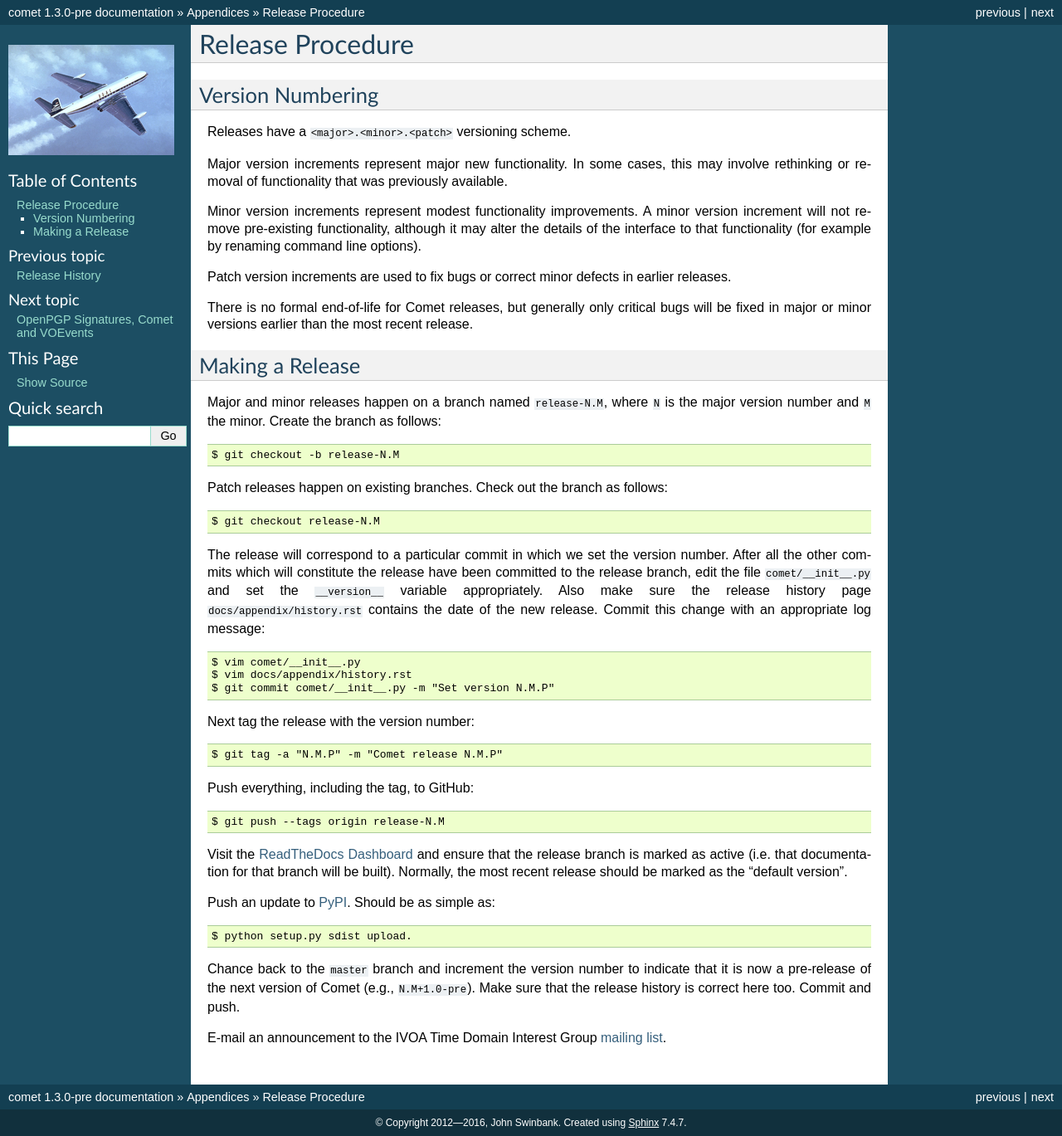
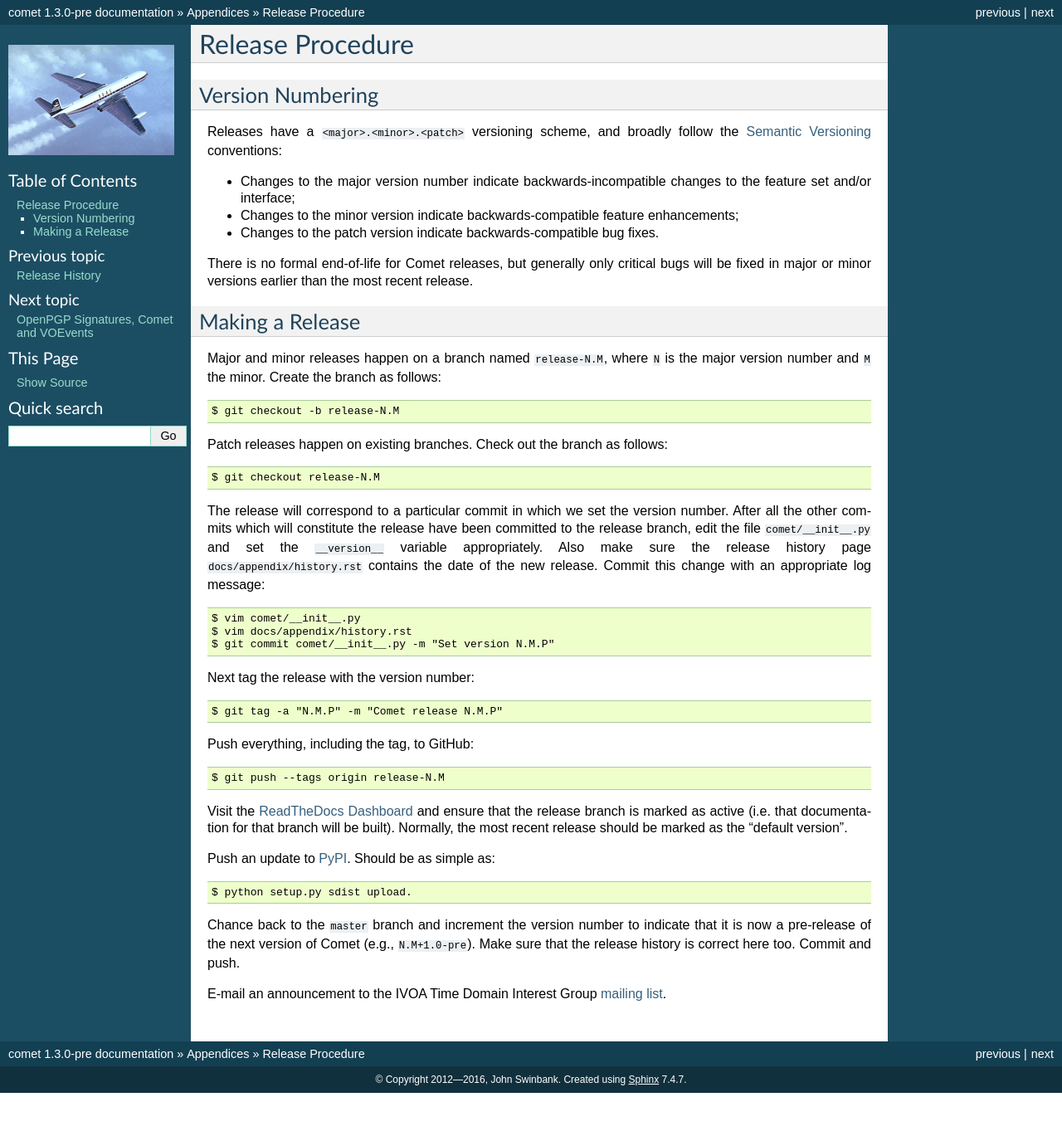
Before and after one commit to jdswinbank/Comet, a Sphinx documentation site: the page built from docs/appendix/release.rst, in a window 1280 px wide. Shown: the whole page at 83% size. Built offline with Sphinx 7.4.7, drawn with Linux system fonts in a browser that asks for light colours; after the commit the page ends 1317 px from its top, so only the background shows below that.

Commit message:
Explicitly adopt semantic versioning.

```diff
--- a/docs/appendix/release.rst
+++ b/docs/appendix/release.rst
@@ -6,23 +6,20 @@ Release Procedure
 Version Numbering
 -----------------
 
-Releases have a ``<major>.<minor>.<patch>`` versioning scheme.
+Releases have a ``<major>.<minor>.<patch>`` versioning scheme, and broadly
+follow the `Semantic Versioning`_ conventions:
 
-Major version increments represent major new functionality. In some cases,
-this may involve rethinking or  removal of functionality that was previously
-available.
-
-Minor version increments represent modest functionality improvements. A minor
-version increment will not remove pre-existing functionality, although it may
-alter the details of the interface to that functionality (for example by
-renaming command line options).
-
-Patch version increments are used to fix bugs or correct minor defects in
-earlier releases.
+* Changes to the major version number indicate backwards-incompatible changes
+  to the feature set and/or interface;
+* Changes to the minor version indicate backwards-compatible feature
+  enhancements;
+* Changes to the patch version indicate backwards-compatible bug fixes.
 
 There is no formal end-of-life for Comet releases, but generally only critical
 bugs will be fixed in major or minor versions earlier than the most recent
 release.
+
+.. _Semantic Versioning: http://semver.org/
 
 Making a Release
 ----------------
```
